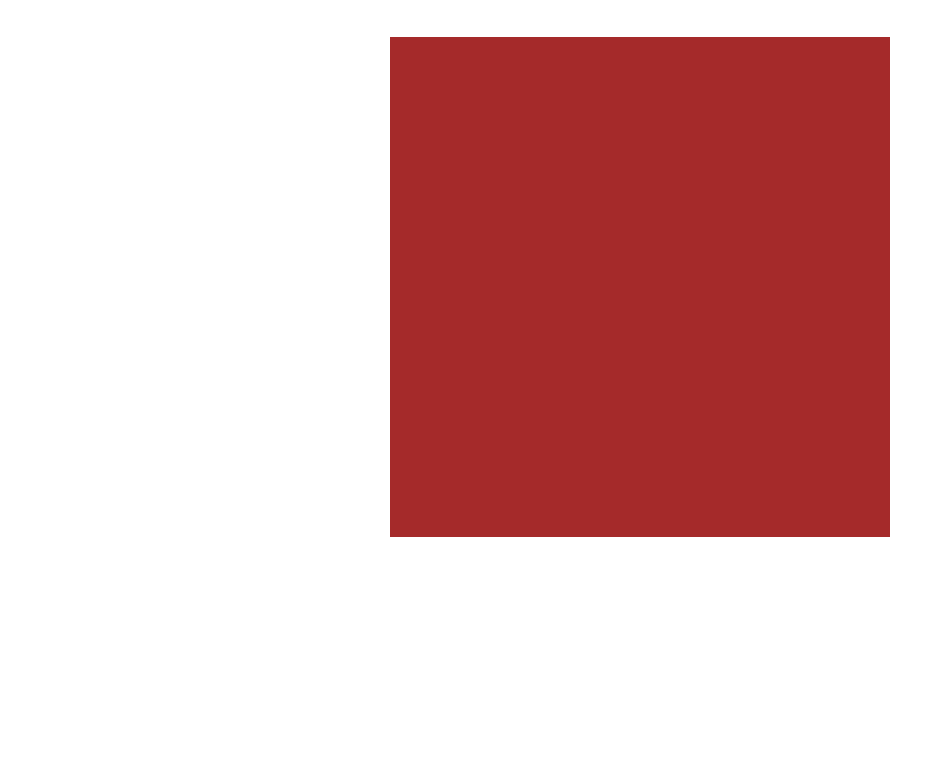
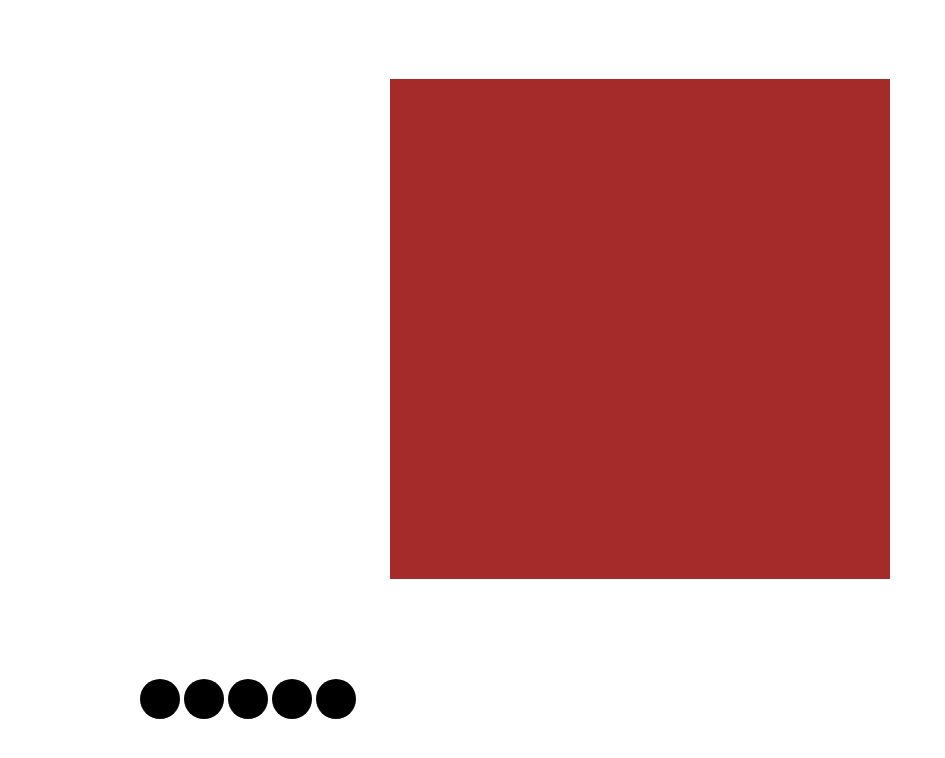
Before and after one commit to Lispless/Nine_Mens_Morris, a website: page public/index.html in a window 1280 px wide. Shown: the part 108-866 px from the top of the page, without its empty margins (0-945 px from the left). Before the commit the page ends 800 px from the top, so only its background shows below. Drawn offline with Linux system fonts and the light colour scheme.

Commit message:
further styling

```diff
--- a/public/index.html
+++ b/public/index.html
@@ -9,5 +9,10 @@
     </h1>
     <div id="board">
     </div>
+    <div class="checker"></div>
+    <div class="checker"></div>
+    <div class="checker"></div>
+    <div class="checker"></div>
+    <div class="checker"></div>
     </body>
 </html>
--- a/public/style.css
+++ b/public/style.css
@@ -1,3 +1,8 @@
+body {
+  width: 1000px;
+  margin: 50px auto;
+}
+
 #board {
   height: 500px;
   width: 500px;
@@ -5,3 +10,10 @@
   margin: 100px auto;
   background: brown;
 }
+.checker {
+  height: 40px;
+  width: 40px;
+  display: inline-block;
+  background: black;
+  border-radius: 20px;
+}
```
